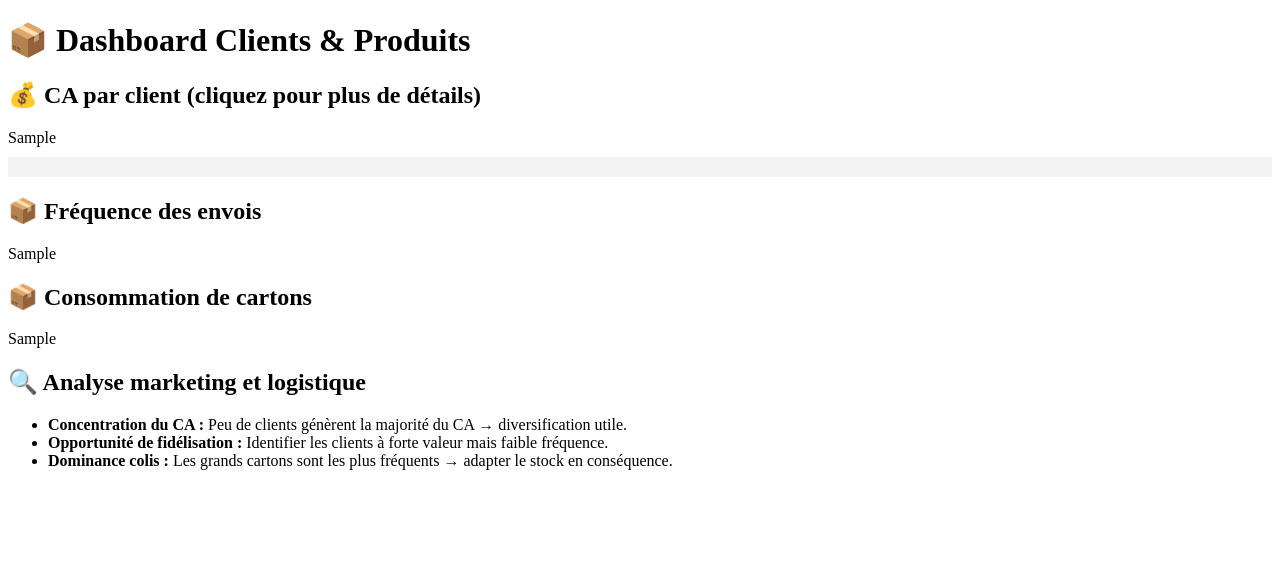
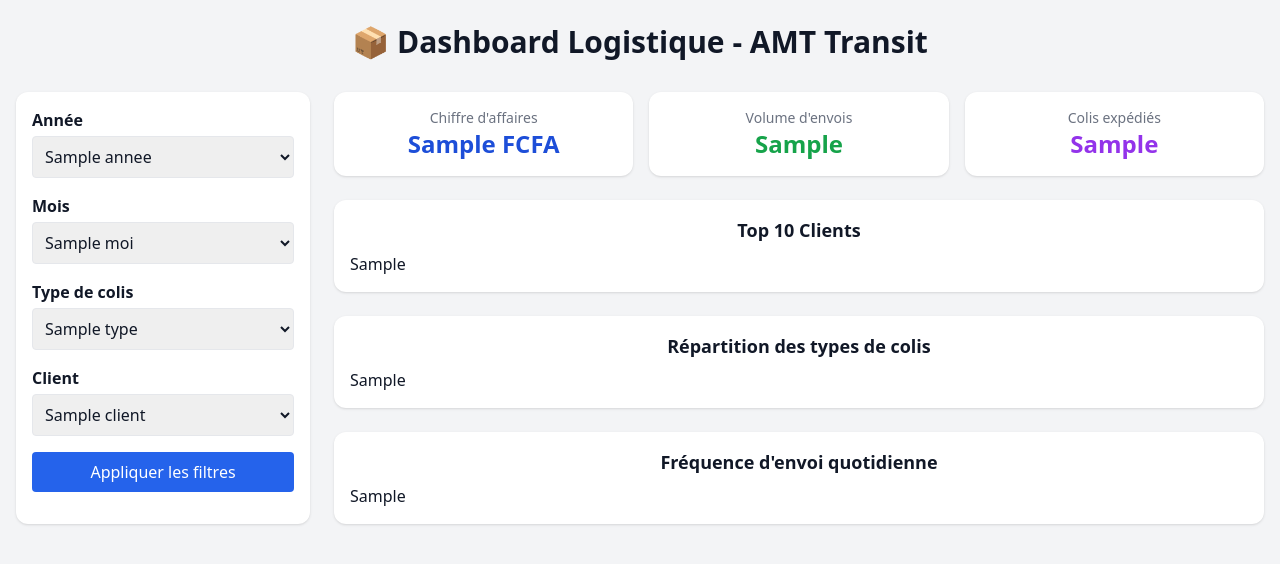
Before and after one commit to NJM144/dashboard-clients, a Flask app: template templates/index.html in a window 1280 px wide. Shown: the top 564 px of the page. Run offline with Flask 3, Linux system fonts and the light colour scheme; the template is opened without the code that fills it: most values are stand-ins (such as "Sample title", 1, 10 or a date in 2020); some libraries are stand-ins or nearby versions.

Commit message:
dashboard initial

```diff
--- a/app.py
+++ b/app.py
@@ -1,98 +1,88 @@
-from flask import Flask, render_template, jsonify
+from flask import Flask, render_template, request, jsonify
 import pandas as pd
 import plotly.express as px
 import plotly.io as pio
+from datetime import datetime
 
 app = Flask(__name__)
 
-@app.route("/")
-def dashboard():
-    fichier = "ListeTransfertdu_2025-06-01_au_2025-06-25.csv"
-    try:
-        df = pd.read_csv(fichier, sep=";", encoding="utf-8", on_bad_lines="skip")
-    except Exception:
-        df = pd.read_csv(fichier, sep=",", encoding="utf-8", on_bad_lines="skip")
+# Charger les données
+DATA_PATH = "data/ListeTransfertdu_2025-06-01_au_2025-06-25.csv"
+df = pd.read_csv(DATA_PATH, sep=';', on_bad_lines='skip')
+df["DATE DU TRANSFERT"] = pd.to_datetime(df["DATE DU TRANSFERT"], errors='coerce')
 
-    # Données pour les graphiques
-    ca_client = df.groupby("EXPEDITEUR")["PRIX"].sum().reset_index()
-    freq_envois = df.groupby("EXPEDITEUR")["REFERENCE"].count().reset_index()
-    colis_type = df["TYPE COLIS"].value_counts().reset_index()
-    colis_type.columns = ["Type", "Quantité"]
+@app.route('/', methods=['GET', 'POST'])
+def index():
+    # Récupération des filtres
+    selected_client = request.form.get("client")
+    selected_type = request.form.get("type_colis")
+    selected_annee = request.form.get("annee")
+    selected_mois = request.form.get("mois")
 
-    # Graphiques Plotly
-    fig_ca = px.bar(ca_client, x="EXPEDITEUR", y="PRIX", title="💰 CA par client")
-    fig_freq = px.bar(freq_envois, x="EXPEDITEUR", y="REFERENCE", title="📦 Fréquence des envois")
-    fig_colis = px.pie(colis_type, names="Type", values="Quantité", title="📦 Consommation de cartons")
+    df_filtered = df.copy()
 
-    html_ca = pio.to_html(fig_ca, full_html=False, include_plotlyjs='cdn', div_id="ca_plot")
-    html_freq = pio.to_html(fig_freq, full_html=False, include_plotlyjs='cdn', div_id="freq_plot")
-    html_colis = pio.to_html(fig_colis, full_html=False, include_plotlyjs='cdn', div_id="colis_plot")
+    # Filtres dynamiques
+    if selected_client and selected_client != "Tous":
+        df_filtered = df_filtered[df_filtered["EXPEDITEUR"] == selected_client]
+    if selected_type and selected_type != "Tous":
+        df_filtered = df_filtered[df_filtered["TYPE COLIS"] == selected_type]
+    if selected_annee and selected_annee != "Tous":
+        df_filtered = df_filtered[df_filtered["DATE DU TRANSFERT"].dt.year == int(selected_annee)]
+    if selected_mois and selected_mois != "Tous":
+        df_filtered = df_filtered[df_filtered["DATE DU TRANSFERT"].dt.month == int(selected_mois)]
 
-    page = """
-    <html>
-    <head>
-        <title>Dashboard Clients & Produits</title>
-        <script src="https://cdn.plot.ly/plotly-latest.min.js"></script>
-    </head>
-    <body>
-        <h1>Dashboard Clients & Produits</h1>
+    # KPIs
+    kpi_ca = int(df_filtered["MONTANT PAYER"].sum())
+    kpi_volume = int(df_filtered["QUANTITE"].sum())
+    kpi_colis = df_filtered.shape[0]
 
-        <h2>💰 CA par client (cliquable)</h2>
-        {{ html_ca | safe }}
-        <div id="details_ca"></div>
+    # Graphique 1 : Top 10 clients
+    ca_client = df_filtered.groupby("EXPEDITEUR")["MONTANT PAYER"].sum().reset_index()
+    ca_client = ca_client.sort_values("MONTANT PAYER", ascending=False).head(10)
+    fig1 = px.bar(ca_client, x="EXPEDITEUR", y="MONTANT PAYER",
+                 title="Top 10 Clients - Chiffre d'affaires",
+                 labels={"EXPEDITEUR": "Client", "MONTANT PAYER": "Montant Payé (FCFA)"})
 
-        <h2>📦 Fréquence des envois</h2>
-        {{ html_freq | safe }}
+    # Graphique 2 :  Top 5 types de colis
+    colis_type = df_filtered["TYPE COLIS"].value_counts().reset_index().head(5)
+    colis_type.columns = ["TYPE COLIS", "COUNT"]
+    fig2 = px.pie(colis_type, names="TYPE COLIS", values="COUNT", title="Top 5 des types de colis")
 
-        <h2>📦 Consommation de cartons</h2>
-        {{ html_colis | safe }}
-
-        <script>
-            const ca_plot = document.getElementById('ca_plot');
-            ca_plot.on('plotly_click', function(data){
-                const client = data.points[0].x;
-                fetch(`/details/${client}`)
-                    .then(res => res.json())
-                    .then(info => {
-                        let details = `<h3>Détails pour ${info.client}</h3>
-                            <p>📦 Nombre d'envois : ${info.total_envois}</p>
-                            <p>💰 CA total : ${info.ca_total} €</p>
-                            <p>📅 Dernier envoi : ${info.dernier_envoi}</p>
-                            <p>🗂️ Types de colis :<ul>`;
-                        for (let type in info.types_colis) {
-                            details += `<li>${type} → ${info.types_colis[type]}</li>`;
-                        }
-                        details += `</ul></p>`;
-                        document.getElementById("details_ca").innerHTML = details;
-                    });
-            });
-        </script>
-    </body>
-    </html>
-    """
-    return render_template("index.html", html_ca=html_ca, html_freq=html_freq, html_colis=html_colis)
+    # Graphique 3 : Fréquence d'envoi quotidienne
+    daily_freq = df_filtered.dropna(subset=["DATE DU TRANSFERT"])
+    daily_freq = daily_freq.groupby(daily_freq["DATE DU TRANSFERT"].dt.date).size().reset_index(name="nb_envois")
+    fig3 = px.line(daily_freq, x="DATE DU TRANSFERT", y="nb_envois", title="Fréquence d'envoi quotidienne")
 
 
-@app.route("/details/<client>")
-def detail_client(client):
-    try:
-        df = pd.read_csv("ListeTransfertdu_2025-06-01_au_2025-06-25.csv", sep=";", encoding="utf-8", on_bad_lines="skip")
-    except:
-        df = pd.read_csv("ListeTransfertdu_2025-06-01_au_2025-06-25.csv", sep=",", encoding="utf-8", on_bad_lines="skip")
 
-    sous_df = df[df["EXPEDITEUR"] == client]
-    total = sous_df["PRIX"].sum()
-    count = len(sous_df)
-    last_date = sous_df["DATE DU TRANSFERT"].max()
-    colis_types = sous_df["TYPE COLIS"].value_counts().to_dict()
+    # Valeurs des menus déroulants
+    clients = ["Tous"] + sorted(df["EXPEDITEUR"].dropna().unique().tolist())
+    types = ["Tous"] + sorted(df["TYPE COLIS"].dropna().unique().tolist())
+    annees = ["Tous"] + sorted(df["DATE DU TRANSFERT"].dropna().dt.year.unique().astype(str))
+    mois = ["Tous"] + [str(m).zfill(2) for m in sorted(df["DATE DU TRANSFERT"].dropna().dt.month.unique())]
 
-    return jsonify({
-        "client": client,
-        "total_envois": int(count),
-        "ca_total": float(total),
-        "dernier_envoi": last_date,
-        "types_colis": colis_types
-    })
+    return render_template("index.html",
+                           graph1=pio.to_html(fig1, full_html=False),
+                           graph2=pio.to_html(fig2, full_html=False),
+                           graph3=pio.to_html(fig3, full_html=False),
+                           clients=clients,
+                           types=types,
+                           annees=annees,
+                           mois=mois,
+                           selected_client=selected_client,
+                           selected_type=selected_type,
+                           selected_annee=selected_annee,
+                           selected_mois=selected_mois,
+                           kpi_ca=kpi_ca,
+                           kpi_volume=kpi_volume,
+                           kpi_colis=kpi_colis)
 
-if __name__ == "__main__":
-    app.run(debug=True, port=5000)
+@app.route('/client_detail', methods=['POST'])
+def client_detail():
+    client = request.json.get("client")
+    client_data = df[df["EXPEDITEUR"] == client][["DATE DU TRANSFERT", "DESTINATEUR", "TYPE COLIS", "QUANTITE", "MONTANT PAYER"]]
+    records = client_data.to_dict(orient="records")
+    return jsonify(records)
+
+if __name__ == '__main__':
+    app.run(debug=True)
--- /dev/null
+++ b/requierement.txt
@@ -0,0 +1,3 @@
+flask
+pandas
+plotly
--- a/templates/index.html
+++ b/templates/index.html
@@ -1,50 +1,89 @@
 <!DOCTYPE html>
-<html>
+<html lang="fr">
 <head>
-    <meta charset="utf-8">
-    <title>Dashboard Clients & Produits</title>
+    <meta charset="UTF-8">
+    <title>Dashboard AMT Transit</title>
     <script src="https://cdn.plot.ly/plotly-latest.min.js"></script>
+    <script src="https://cdn.tailwindcss.com"></script>
 </head>
-<body>
-    <h1>📦 Dashboard Clients & Produits</h1>
+<body class="bg-gray-100 text-gray-900">
+    <div class="max-w-7xl mx-auto px-4 py-6">
+        <h1 class="text-3xl font-bold text-center mb-8">📦 Dashboard Logistique - AMT Transit</h1>
 
-    <h2>💰 CA par client (cliquez pour plus de détails)</h2>
-    {{ html_ca | safe }}
-    <div id="details_ca" style="background-color: #f4f4f4; padding: 10px; margin-top: 10px;"></div>
+        <div class="grid grid-cols-1 md:grid-cols-12 gap-6">
+            <!-- Filtres -->
+            <form method="POST" class="md:col-span-3 bg-white p-4 rounded-xl shadow space-y-4">
+                <div>
+                    <label class="block mb-1 font-semibold">Année</label>
+                    <select name="annee" class="w-full p-2 border rounded">
+                        {% for a in annees %}
+                            <option value="{{ a }}" {% if selected_annee == a %}selected{% endif %}>{{ a }}</option>
+                        {% endfor %}
+                    </select>
+                </div>
+                <div>
+                    <label class="block mb-1 font-semibold">Mois</label>
+                    <select name="mois" class="w-full p-2 border rounded">
+                        {% for m in mois %}
+                            <option value="{{ m }}" {% if selected_mois == m %}selected{% endif %}>{{ m }}</option>
+                        {% endfor %}
+                    </select>
+                </div>
+                <div>
+                    <label class="block mb-1 font-semibold">Type de colis</label>
+                    <select name="type_colis" class="w-full p-2 border rounded">
+                        {% for t in types %}
+                            <option value="{{ t }}" {% if selected_type == t %}selected{% endif %}>{{ t }}</option>
+                        {% endfor %}
+                    </select>
+                </div>
+                <div>
+                    <label class="block mb-1 font-semibold">Client</label>
+                    <select name="client" class="w-full p-2 border rounded">
+                        {% for c in clients %}
+                            <option value="{{ c }}" {% if selected_client == c %}selected{% endif %}>{{ c }}</option>
+                        {% endfor %}
+                    </select>
+                </div>
+                <button class="w-full bg-blue-600 text-white py-2 rounded hover:bg-blue-700">
+                    Appliquer les filtres
+                </button>
+            </form>
 
-    <h2>📦 Fréquence des envois</h2>
-    {{ html_freq | safe }}
+            <!-- Données et graphiques -->
+            <div class="md:col-span-9 space-y-6">
+                <!-- KPIs -->
+                <div class="grid grid-cols-1 sm:grid-cols-3 gap-4">
+                    <div class="bg-white p-4 rounded-xl shadow text-center">
+                        <p class="text-sm text-gray-500">Chiffre d'affaires</p>
+                        <p class="text-2xl font-bold text-blue-700">{{ kpi_ca }} FCFA</p>
+                    </div>
+                    <div class="bg-white p-4 rounded-xl shadow text-center">
+                        <p class="text-sm text-gray-500">Volume d'envois</p>
+                        <p class="text-2xl font-bold text-green-600">{{ kpi_volume }}</p>
+                    </div>
+                    <div class="bg-white p-4 rounded-xl shadow text-center">
+                        <p class="text-sm text-gray-500">Colis expédiés</p>
+                        <p class="text-2xl font-bold text-purple-600">{{ kpi_colis }}</p>
+                    </div>
+                </div>
 
-    <h2>📦 Consommation de cartons</h2>
-    {{ html_colis | safe }}
+                <!-- Graphiques -->
+                <div class="bg-white p-4 rounded-xl shadow">
+                    <h2 class="text-lg font-semibold text-center mb-2">Top 10 Clients</h2>
+                    {{ graph1|safe }}
+                </div>
+                <div class="bg-white p-4 rounded-xl shadow">
+                    <h2 class="text-lg font-semibold text-center mb-2">Répartition des types de colis</h2>
+                    {{ graph2|safe }}
+                </div>
+                <div class="bg-white p-4 rounded-xl shadow">
+                    <h2 class="text-lg font-semibold text-center mb-2">Fréquence d'envoi quotidienne</h2>
+                    {{ graph3|safe }}
+                </div>
 
-    <h2>🔍 Analyse marketing et logistique</h2>
-    <ul>
-        <li><b>Concentration du CA :</b> Peu de clients génèrent la majorité du CA → diversification utile.</li>
-        <li><b>Opportunité de fidélisation :</b> Identifier les clients à forte valeur mais faible fréquence.</li>
-        <li><b>Dominance colis :</b> Les grands cartons sont les plus fréquents → adapter le stock en conséquence.</li>
-    </ul>
-
-    <script>
-        const ca_plot = document.getElementById('ca_plot');
-        ca_plot?.on('plotly_click', function(data){
-            const client = data.points[0].x;
-            fetch(`/details/${client}`)
-                .then(res => res.json())
-                .then(info => {
-                    let html = `<h3>Détails pour <strong>${info.client}</strong></h3>
-                        <p>📦 Nombre d'envois : ${info.total_envois}</p>
-                        <p>💰 CA total : ${info.ca_total} €</p>
-                        <p>📅 Dernier envoi : ${info.dernier_envoi}</p>
-                        <p>📦 Types de colis :</p>
-                        <ul>`;
-                    for (let type in info.types_colis) {
-                        html += `<li>${type} → ${info.types_colis[type]}</li>`;
-                    }
-                    html += `</ul>`;
-                    document.getElementById("details_ca").innerHTML = html;
-                });
-        });
-    </script>
+            </div>
+        </div>
+    </div>
 </body>
 </html>
```
Also changed, not shown: data/ListeTransfertdu_2025-06-01_au_2025-06-25.csv (renamed from ListeTransfertdu_2025-06-01_au_2025-06-25.csv), static/style.css (added).
